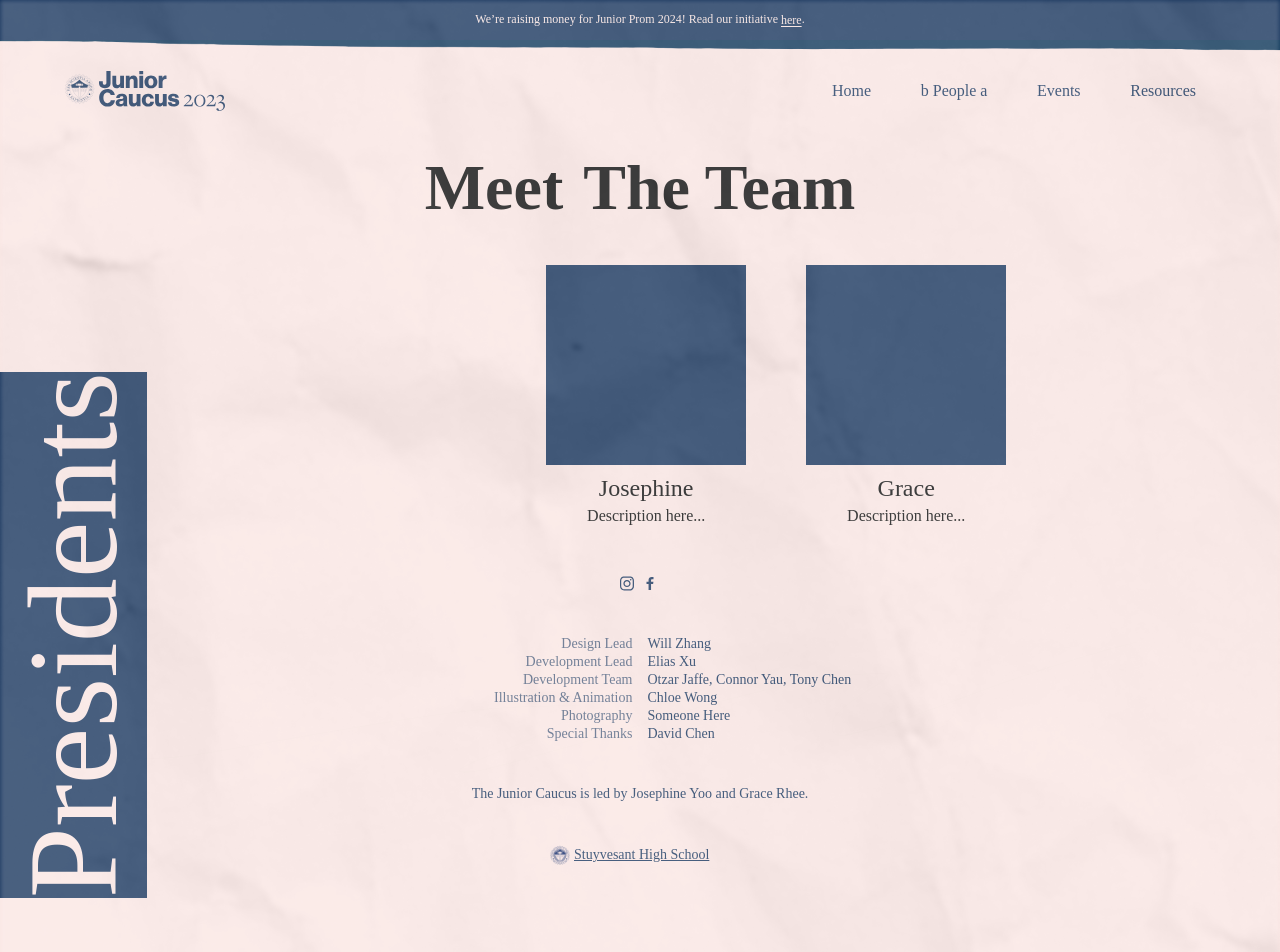
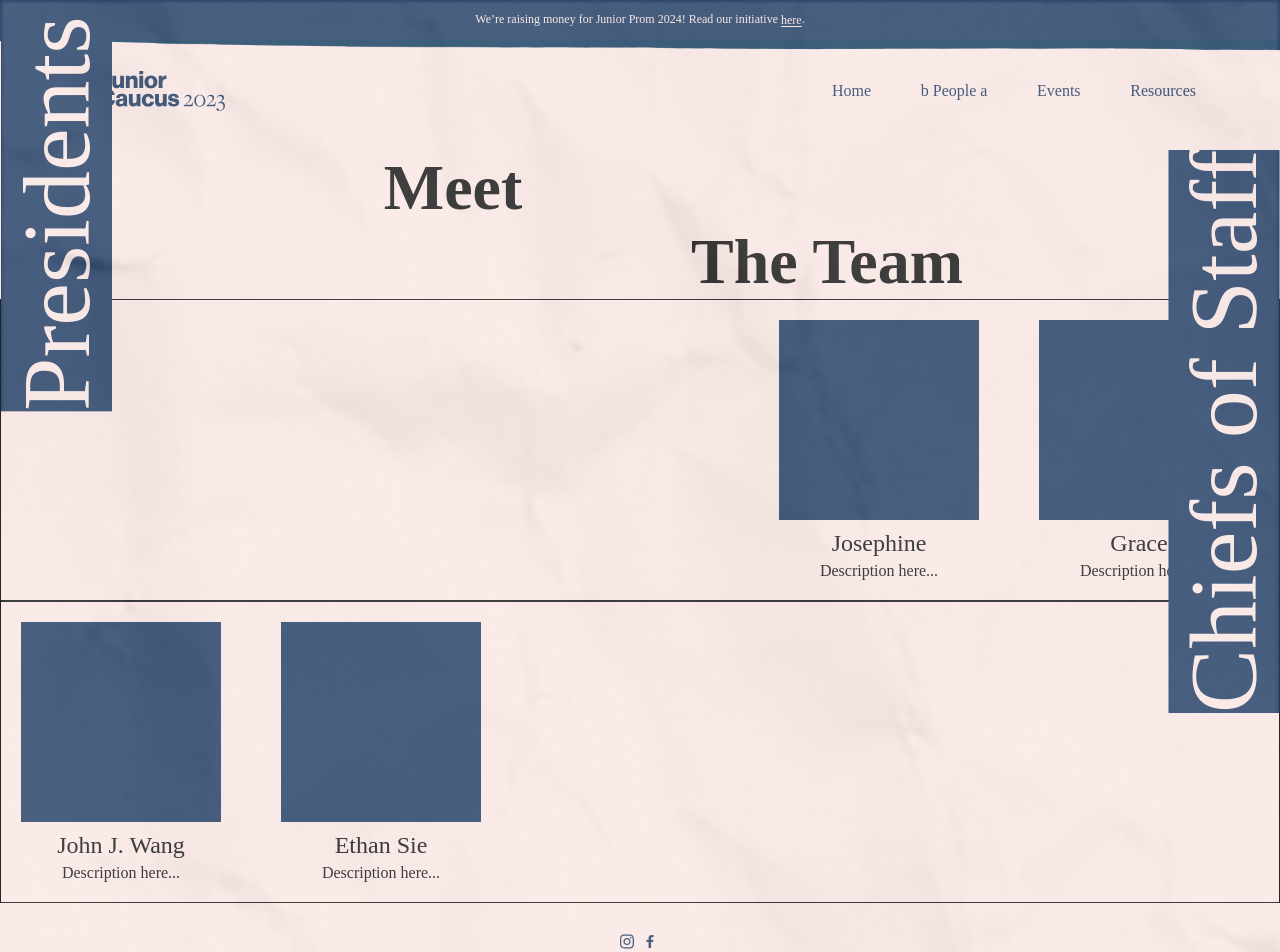
Before and after one commit to Junior-Caucus-SU/junior.stuysu.org, a React (Create React App) app: page /people in a window 1280 px wide. Shown: the top 952 px of the page. Built offline with nearby package versions, Linux system fonts and the light colour scheme; a web font is replaced by a local one.

Commit message:
subheading changes

```diff
--- a/src/components/People.css
+++ b/src/components/People.css
@@ -10,16 +10,25 @@
     margin: 0 10px;
   }
 
-  /* Presidents section */
-  .presidents {
+  .meet {
+    margin-right: 30vw;
+  }
+
+  .the-team {
+    margin-left: 30vw;
+  }
+
+  .people-section {
     display: flex;
     flex-direction: row;
     align-items: flex-start;
+    justify-content: space-between;
     margin-left: 0;
     padding-left: 0;
+    border: 1px solid black;
   }
 
-  .presidents-box-text {
+  .box-text {
     transform: rotate(180deg);
     padding-left: 0px;
     padding-right: 0px;
@@ -28,28 +37,44 @@
     margin: 0;
   }
 
-  .presidents-box {
+  .chiefs-box-text {
+    transform: rotate(0deg);
+    padding-left: 0px;
+    padding-right: 0px;
+    padding-bottom: 0px;
+    padding-top: 0px;
+    margin: 0;
+  }
+
+  .box {
     bottom: 100%;
     left: 0;
     background-color: #0C2B56;
     color: #FAE5E2;
-    font-size: 128px;
-    transform: rotate(90deg);
-    transform-origin: bottom left;
+    font-size: 96px;
+    /*transform: rotate(90deg);*/
+    /*transform-origin: bottom left;*/
     white-space: nowrap;
     margin: 0;
     padding: 0;
+    align-self: flex-start;
+    justify-self: flex-start;
   }
 
-  .presidents-container {
+  .chiefs-box {
+    /*transform-origin: bottom right;*/
+    /*transform: rotate(-90deg);*/
+  }
+
+  .subgroup-container {
     display: flex;
     flex-direction: row;
     justify-content: flex-start;
     align-items: flex-start;
-    margin-top: 20px;
+    margin-top: 0px;
   }
 
-  .president {
+  .person-container {
     display: flex;
     flex-direction: column;
     justify-content: center;
@@ -73,7 +98,7 @@
     font-size: 1rem;
   }
 
-  .president .image-placeholder {
+  .person-container .image-placeholder {
     background-color: #0C2B56;
     display: flex;
     justify-content: center;
--- a/src/components/People.jsx
+++ b/src/components/People.jsx
@@ -1,33 +1,80 @@
-import React from "react";
+import React, { useEffect, useRef } from "react";
 import Navbar from "./NonPage/NavBar";
 import Texture from "./NonPage/Texture";
 import Footer from "./NonPage/Footer";
 import "./People.css";
 
 export default function People() {
+  // Create a ref for the box elements
+  const boxRef = useRef([]);
+
+  useEffect(() => {
+    // After the component has mounted
+    boxRef.current.forEach((box, index) => {
+      if (box) {
+        const width = box.getBoundingClientRect().width;
+        console.log(width);
+        // Check if it is the presidents-box (which is rotated 90 degrees counterclockwise)
+        if (index === 0) {
+            box.style.transformOrigin = `bottom left`;
+          box.style.transform = `rotate(90deg) translateX(-${width}px)`;
+          // Set the transform origin to the bottom left corner
+
+        }
+        // Check if it is the chiefs-box (which is rotated -90 degrees clockwise)
+        else if (index === 1) {
+            box.style.transformOrigin = `bottom right`;
+          box.style.transform = `rotate(-90deg) translateX(${width}px)`;
+          // Set the transform origin to the bottom right corner
+
+        }
+      }
+    });
+  }, []);
+
   let peoplePage = (
     <div>
       <Navbar page="People"/>
       <Texture/>
       <div className="meet-team-container">
         <div className="meet">Meet</div>
+        <br />
         <div className="the-team">The Team</div>
       </div>
-      <div className="presidents">
-        <div className="presidents-box">
-          <div className="presidents-box-text">Presidents</div>
+
+      <div className="presidents people-section">
+        <div className="presidents-box box" ref={el => boxRef.current[0] = el}>
+          <div className="presidents-box-text box-text">Presidents</div>
         </div>
-        <div className="presidents-container">
-          <div className="president">
+        <div className="presidents-container subgroup-container">
+          <div className="president person-container">
             <div className="image-placeholder"></div>
             <div className="name">Josephine</div>
             <div className="description">Description here...</div>
           </div>
-          <div className="president">
+          <div className="president person-container">
             <div className="image-placeholder"></div>
             <div className="name">Grace</div>
             <div className="description">Description here...</div>
           </div>
+        </div>
+      </div>
+
+      <div className="chiefs people-section">
+        <div className="chiefs-container subgroup-container">
+          <div className="chiefs person-container">
+            <div className="image-placeholder"></div>
+            <div className="name">John J. Wang</div>
+            <div className="description">Description here...</div>
+          </div>
+          <div className="chiefs person-container">
+            <div className="image-placeholder"></div>
+            <div className="name">Ethan Sie</div>
+            <div className="description">Description here...</div>
+          </div>
+        </div>
+        <div className="chiefs-box box" ref={el => boxRef.current[1] = el}>
+          <div className="chiefs-box-text box-text">Chiefs of Staff</div>
         </div>
       </div>
       <Footer/>
```
